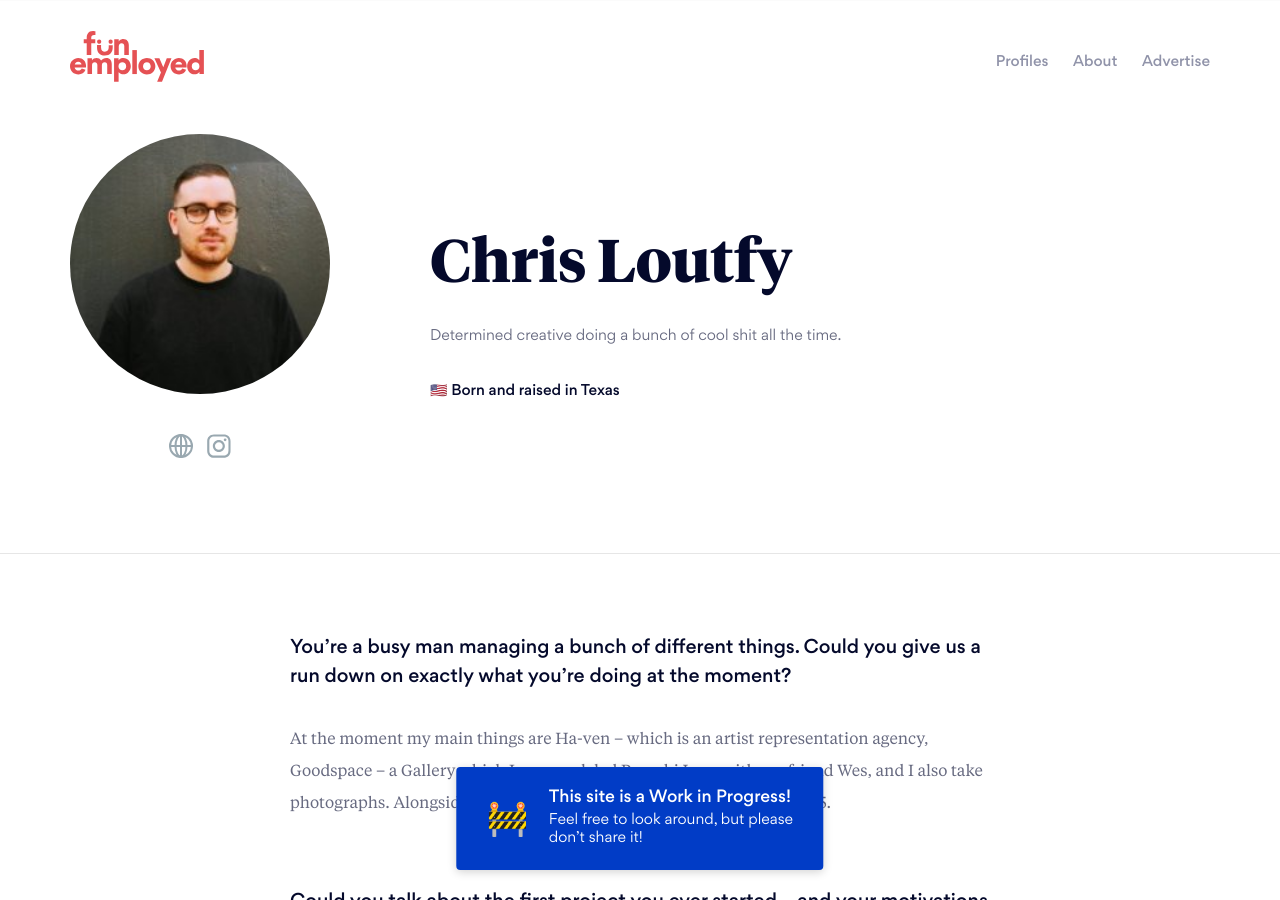
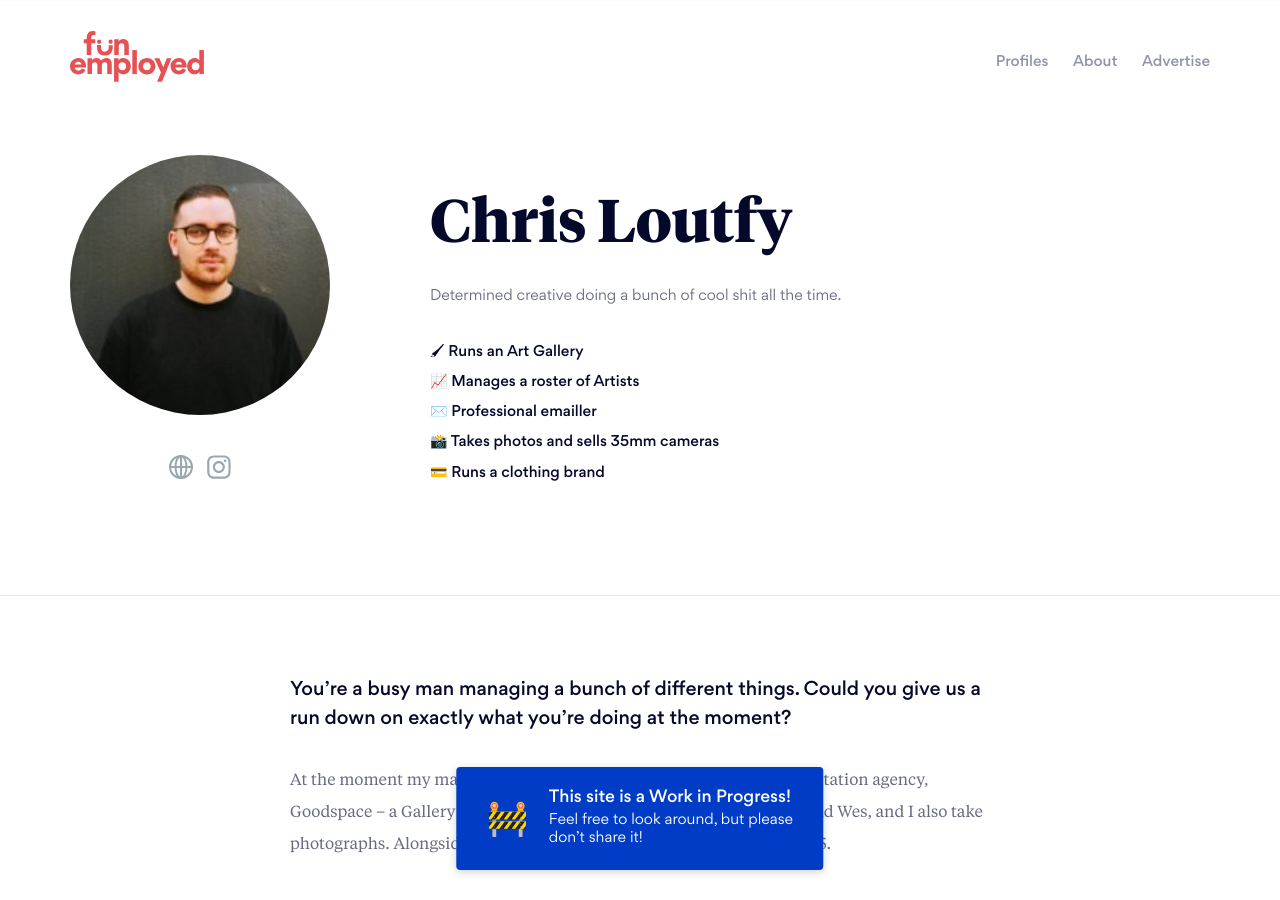
Before and after one commit to mattvernon/funemployed, a Jekyll site: the page built from _profiles/chris-loutfy.markdown, in a window 1280 px wide and 900 px high. Built offline with Jekyll 4.4.1, drawn with Linux system fonts in a browser that asks for light colours; some of the changed lines change nothing that is shown.

Commit message:
Updated Chris Loutfy

```diff
--- a/_profiles/chris-loutfy.markdown
+++ b/_profiles/chris-loutfy.markdown
@@ -14,10 +14,13 @@
 - projects
 - side-project
 - artists
-Excerpt: "\U0001F58C Runs an Art Gallery\n\U0001F4C8 Manages a roster of Artists\n✉️
-  Professional emailler\n\U0001F4F8 Takes photos and sells 35mm cameras\n\U0001F4B3
-  Runs a clothing brand"
 Blurb: Determined creative doing a bunch of cool shit all the time.
+Achievements:
+- "\U0001F58C Runs an Art Gallery"
+- "\U0001F4C8 Manages a roster of Artists"
+- "✉️ Professional emailler"
+- "\U0001F4F8 Takes photos and sells 35mm cameras"
+- "\U0001F4B3 Runs a clothing brand"
 Profile Image: "/uploads/AAEAAQAAAAAAAAMaAAAAJDIxOTMyMGYzLTQ0MjctNDhmOS05NzIwLTAwNmQyNDM4OTViNQ.jpg"
 Website: http://www.chris-loutfy.com/
 Instagram: https://www.instagram.com/chrisloutfy/
```
